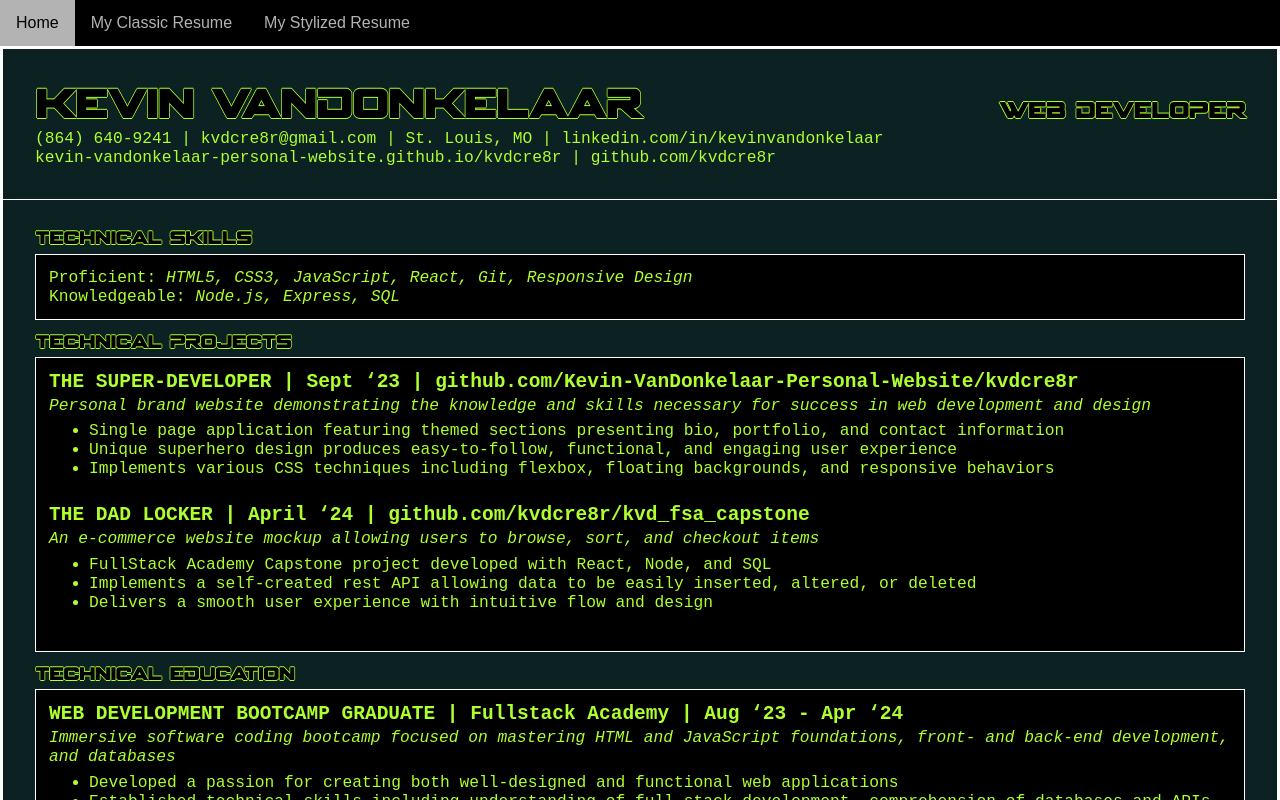
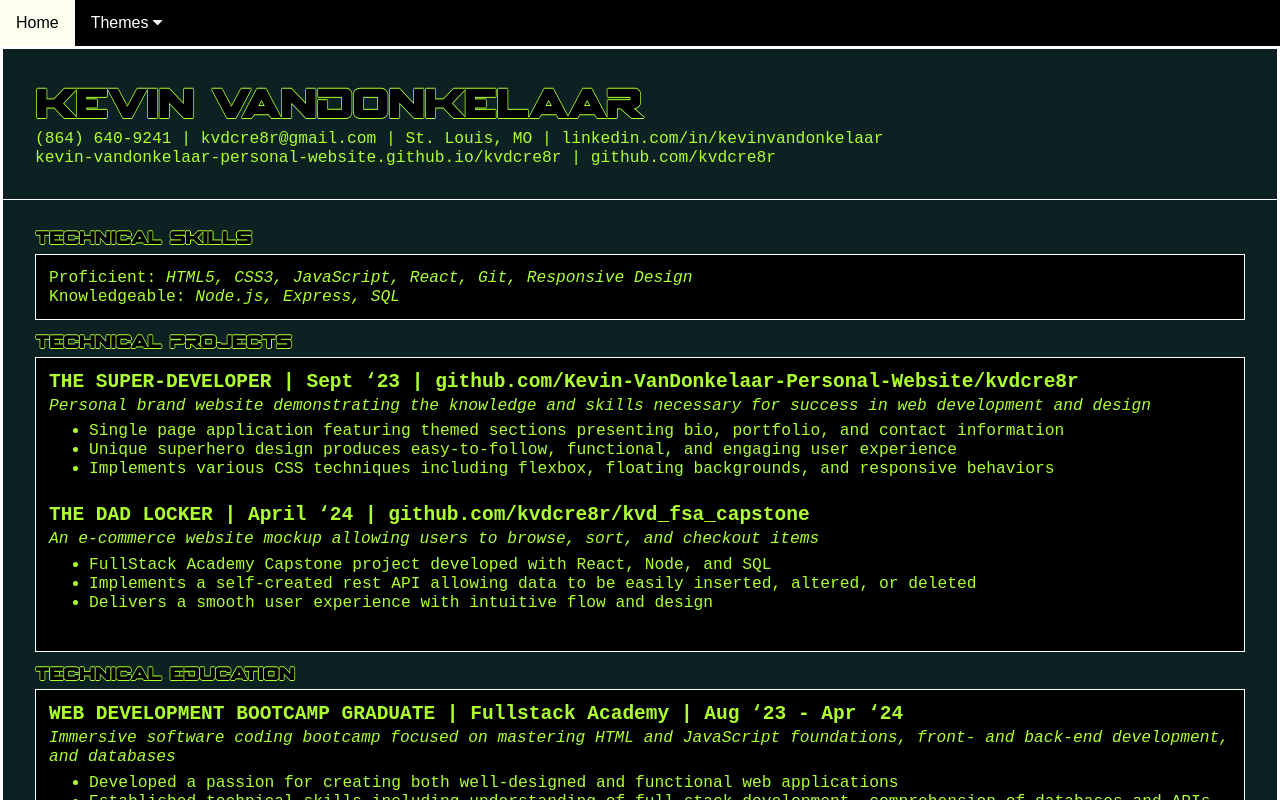
Before and after one commit to kvdcre8r/my_react_resume, a React (Vite) app: page /Stylized in a window 1280 px wide. Shown: the top 800 px of the page. Built offline with nearby package versions, Linux system fonts and the light colour scheme; the HTML template or start-up script is replaced by a standard one.

Commit message:
added dropdown menu for switching themes

```diff
--- a/index.html
+++ b/index.html
@@ -4,6 +4,7 @@
     <meta charset="UTF-8" />
     <link rel="icon" type="image/svg+xml" href="/vite.svg" />
     <meta name="viewport" content="width=device-width, initial-scale=1.0" />
+    <link rel="stylesheet" href="https://cdnjs.cloudflare.com/ajax/libs/font-awesome/4.7.0/css/font-awesome.min.css">
     <title>Kvd Live Resume</title>
   </head>
   <body>
--- a/src/components/Nav/Nav.jsx
+++ b/src/components/Nav/Nav.jsx
@@ -4,17 +4,20 @@
 export default function Nav() {
   return (
     <nav>
-      <Link to="/">Home</Link>
-      <Link to="/Classic">My Classic Resume</Link>
-      <Link to="/Stylized">My Stylized Resume</Link>
-      {/* <div class="dropdown">
-        <button class="dropbtn">Dropdown</button>
-        <div class="dropdown-content">
-          <a href="#">Link 1</a>
-          <a href="#">Link 2</a>
-          <a href="#">Link 3</a>
+      <div className="navbar">
+        <Link to="/">Home</Link>
+        <div className="dropdown">
+          <button className="dropbtn">
+            <p>
+              Themes <i className="fa fa-caret-down"></i>
+            </p>
+          </button>
+          <div className="dropdown-content">
+            <Link to="/classic">Classic</Link>
+            <Link to="/stylized">Stylized</Link>
+          </div>
         </div>
-      </div> */}
+      </div>
     </nav>
   );
 }
--- /dev/null
+++ b/src/components/Nav/dropdown.css
@@ -0,0 +1,47 @@
+/* .dropdown {
+  float: left;
+  overflow: hidden;
+}
+
+.dropbtn {
+  font-size: 16px;
+  border: none;
+  outline: none;
+  color: white;
+  padding: 14px 16px;
+  background-color: inherit;
+  font-family: inherit;
+  margin: 0;
+}
+
+.navbar a:hover,
+.dropdown:hover .dropbtn {
+  color: black;
+  background-color: greenyellow;
+}
+
+.dropdown-content {
+  display: none;
+  position: absolute;
+  background-color: #f9f9f9;
+  min-width: 160px;
+  box-shadow: 0px 8px 16px 0px rgba(0, 0, 0, 0.2);
+  z-index: 1;
+
+  a {
+    float: none;
+    color: black;
+    padding: 12px 16px;
+    text-decoration: none;
+    display: block;
+    text-align: left;
+
+    a:hover {
+      background-color: #ddd;
+    }
+  }
+}
+
+.dropdown:hover .dropdown-content {
+  display: block;
+} */
--- /dev/null
+++ b/src/components/Nav/dropdown.jsx
@@ -0,0 +1,18 @@
+// import "./dropdown.css";
+
+// export default function Dropdown() {
+//   return (
+
+//       <div className="dropdown">
+//         <button className="dropbtn">
+//           Menu <i className="fa fa-caret-down"></i>
+//         </button>
+//         <div className="dropdown-content">
+//           <a href="#">Link 1</a>
+//           <a href="#">Link 2</a>
+//           <a href="#">Link 3</a>
+//         </div>
+//       </div>
+
+//   );
+// }
--- a/src/components/Nav/nav.css
+++ b/src/components/Nav/nav.css
@@ -1,38 +1,63 @@
-nav {
-    top: 0;
-    left: 0;
-    right: 0;
+  .navbar {
     overflow: hidden;
-    position: sticky;
-    display: flex;
     background-color: black;
+  }
 
-    a {
-      display: block;
-      float: left;
-      text-align: center;
-      text-decoration: none;
-      color: rgb(179, 179, 179);
-      font-size: 16px;
-      padding: 14px 16px;
-    }
+  .navbar a {
+    float: left;
+    font-size: 16px;
+    color: white;
+    text-align: center;
+    padding: 14px 16px;
+    text-decoration: none;
+  }
 
-    .navlink {
-      /* color: rgb(147, 147, 147); */
-      padding-left: 5px;
-    }
+  .dropdown {
+    float: left;
+    overflow: hidden;
+  }
 
-    .active {
-      color: white;
-    }
+  .dropdown .dropbtn {
+    font-size: 16px;
+    border: none;
+    outline: none;
+    color: white;
+    padding: 14px 16px;
+    background-color: inherit;
+    font-family: inherit;
+    margin: 0;
+  }
 
-    :hover {
-      background-color: rgb(179, 179, 179);
-      color: black;
-    }
+  .navbar a:hover, .dropdown:hover .dropbtn {
+    color: black;
+    background-color: ivory;
+  }
 
-    .active:hover {
-      color: rgb(142, 212, 35);
-      /* text-shadow: var(--text-outline-dark); */
-    }
+  .dropdown-content {
+    display: none;
+    position: absolute;
+    background-color: black;
+    border: .2em solid ivory;
+    min-width: 160px;
+    box-shadow: 0px 8px 16px 0px rgba(0,0,0,0.2);
+    z-index: 1;
   }
+
+  .dropdown-content a {
+    float: none;
+    color: ivory;
+    border: .2em solid black;
+    padding: 12px 16px;
+    text-decoration: none;
+    display: block;
+    text-align: left;
+  }
+
+  .dropdown-content a:hover {
+    background-color: ivory;
+    border: .2em solid black;
+  }
+
+  .dropdown:hover .dropdown-content {
+    display: block;
+  }
--- a/src/components/Resume/header.jsx
+++ b/src/components/Resume/header.jsx
@@ -1,9 +1,11 @@
+// import Dropdown from "../Nav/dropdown.jsx";
+
 export default function Header() {
   return (
     <header>
       <div id="name">
         <h1>Kevin VanDonkelaar</h1>
-        <h2>Web Developer</h2>
+        {/* <Dropdown /> */}
       </div>
       <div id="subscript">
         <p>
```
